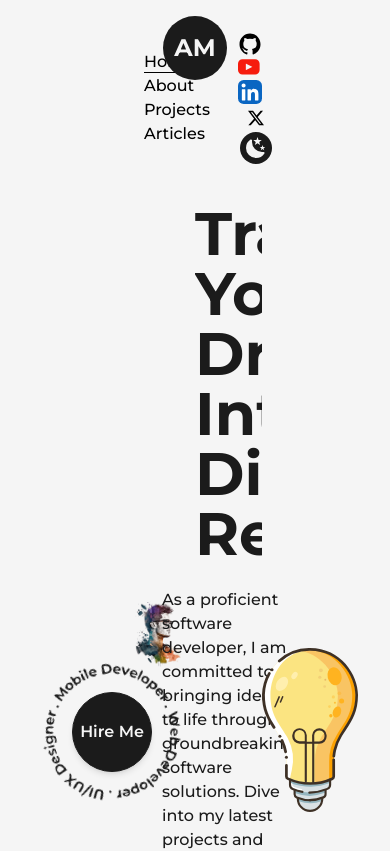
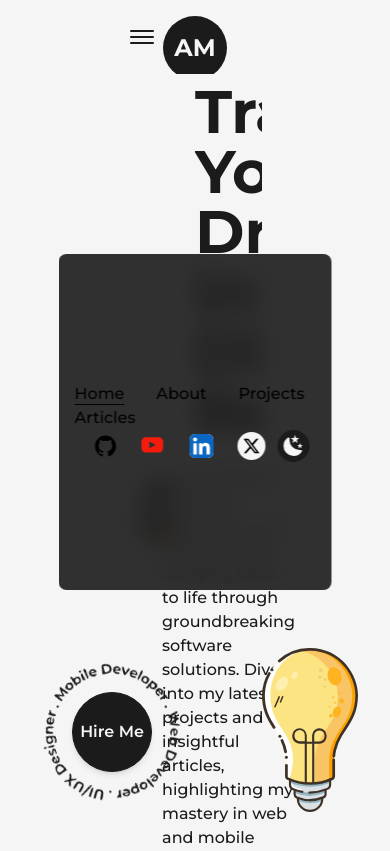
Before and after one commit to allanmathenge/PORTFOLIO2024, a Next.js app: page / in a window 390 px wide. Shown: the top 851 px of the page. Built offline with nearby package versions, Linux system fonts and the light colour scheme.

Commit message:
media queries

```diff
--- a/src/components/Navbar.js
+++ b/src/components/Navbar.js
@@ -1,4 +1,5 @@
 import Link from "next/link";
+import { useState } from "react";
 import Logo from "../components/Logo";
 import { useRouter } from "next/router";
 import { motion } from "framer-motion";
@@ -30,9 +31,45 @@ const CustomLink = ({ href, title, className = "" }) => {
 
 const Navbar = () => {
   const [mode, setMode] = useThemeSwitcher();
+  const [isOpen, setIsOpen] = useState(false);
+
+  const handleClick = () => {
+    setIsOpen(!isOpen);
+  };
 
   return (
-    <header className="w-full px-32 py-8 dark:text-light font-medium flex items-center justify-between">
+    <header className="w-full px-32 py-8 dark:text-light font-medium flex items-center justify-between relative">
+      <button
+        className="flex-col justify-center items-center hidden lg:flex"
+        onClick={handleClick}
+      >
+        <span
+          className={`bg-dark dark:bg-light transition-all duration-300 ease-out block h-0.5 w-6 rounded-sm ${
+            isOpen ? "rotate-45 translate-y-1" : "-translate-y-0.5"
+          }`}
+        ></span>
+        <span
+          className={`bg-dark dark:bg-light transition-all duration-300 ease-out block h-0.5 w-6 rounded-sm m-0.5 ${
+            isOpen ? "opacity-0" : "opacity-100"
+          }`}
+        ></span>
+        <span
+          className={`bg-dark dark:bg-light transition-all duration-300 ease-out block h-0.5 w-6 rounded-sm ${
+            isOpen ? "-rotate-45 -translate-y-1" : "translate-y-0.5"
+          }`}
+        ></span>
+      </button>
+
+      <div className="w-full flex justify-between items-center lg:hidden">
+        <nav>
+          <CustomLink href="/" title="Home" className="mx-4" />
+          <CustomLink href="/about" title="About" className="mx-4" />
+          <CustomLink href="/projects" title="Projects" className="mx-4" />
+          <CustomLink href="/articles" title="Articles" className="mx-4" />
+        </nav>
+      </div>
+
+      <div className="min-w-[70vw] flex flex-col justify-between z-30 bg-dark/90 dark:bg-light/75 rounded-lg backdrop-blur-md py-32 items-center left-1/2 fixed top-1/2 -translate-x-1/2 -translate-y-1/2">
         <nav>
           <CustomLink href="/" title="Home" className="mx-4" />
           <CustomLink href="/about" title="About" className="mx-4" />
@@ -94,6 +131,7 @@ const Navbar = () => {
             )}
           </button>
         </nav>
+      </div>
 
       <div className="absolute left-[50%] top-2 translate-x-[-50%]">
         <Logo />
--- a/tailwind.config.js
+++ b/tailwind.config.js
@@ -31,6 +31,25 @@ module.exports = {
           "repeating-radial-gradient(rgba(255,255, 255, 0.5) 2px, #1b1b1b 8px, #1b1b1b 100px)",
       },
     },
+    screens: {
+      "2xl": { max: "1535px" },
+      // => @media (max-width: 1535px) { ... }
+
+      xl: { max: "1279px" },
+      // => @media (max-width: 1279px) { ... }
+
+      lg: { max: "1023px" },
+      // => @media (max-width: 1023px) { ... }
+
+      md: { max: "767px" },
+      // => @media (max-width: 767px) { ... }
+
+      sm: { max: "639px" },
+      // => @media (max-width: 639px) { ... }
+
+      xs: { max: "479px" },
+      // => @media (max-width: 479px) { ... }
+    },
   },
 
   plugins: [],
```
Lines whose indentation alone changed are shown as unchanged.
